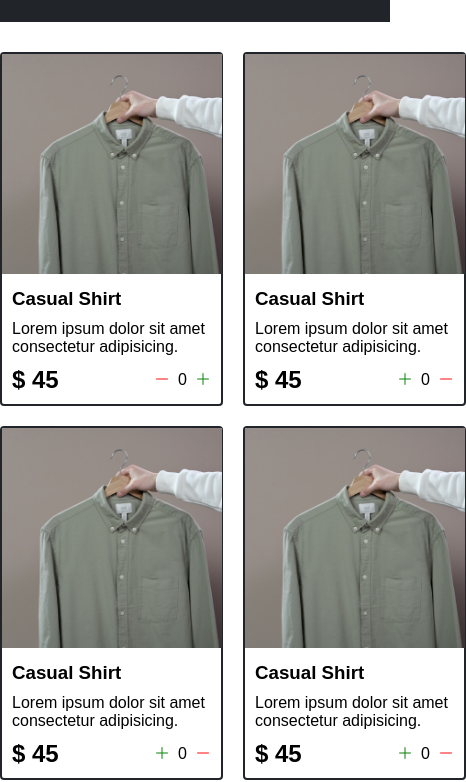
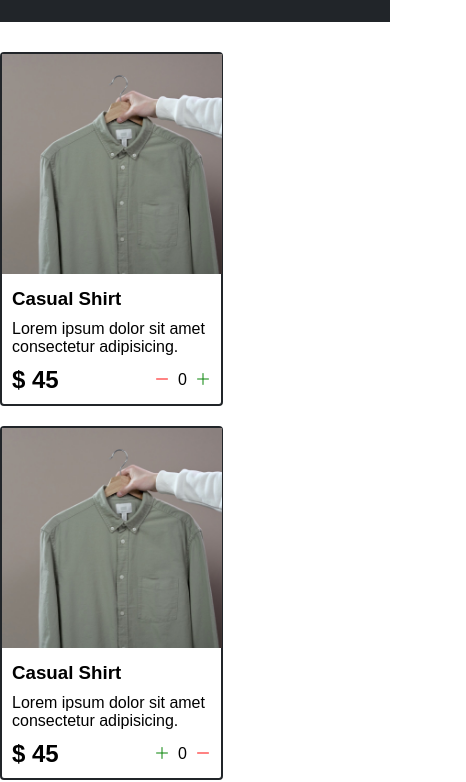
Before and after one commit to cadetCoder/ecommerce, a plain HTML site: page index.html in a window 390 px wide. Shown: the part 72-854 px from the top of the page, 466 px wide, since content can reach past the window. Drawn offline with nearby package versions, Linux system fonts and the light colour scheme.

Commit message:
add MQ when max-width reached to 500px

```diff
--- a/style.css
+++ b/style.css
@@ -52,6 +52,12 @@ body {
   }
 }
 
+@media (max-width: 500px) {
+  .shop {
+    grid-template-columns: repeat(1, 223px);
+  }
+}
+
 .item {
   border: 2px solid #212529;
   border-radius: 4px;
```
